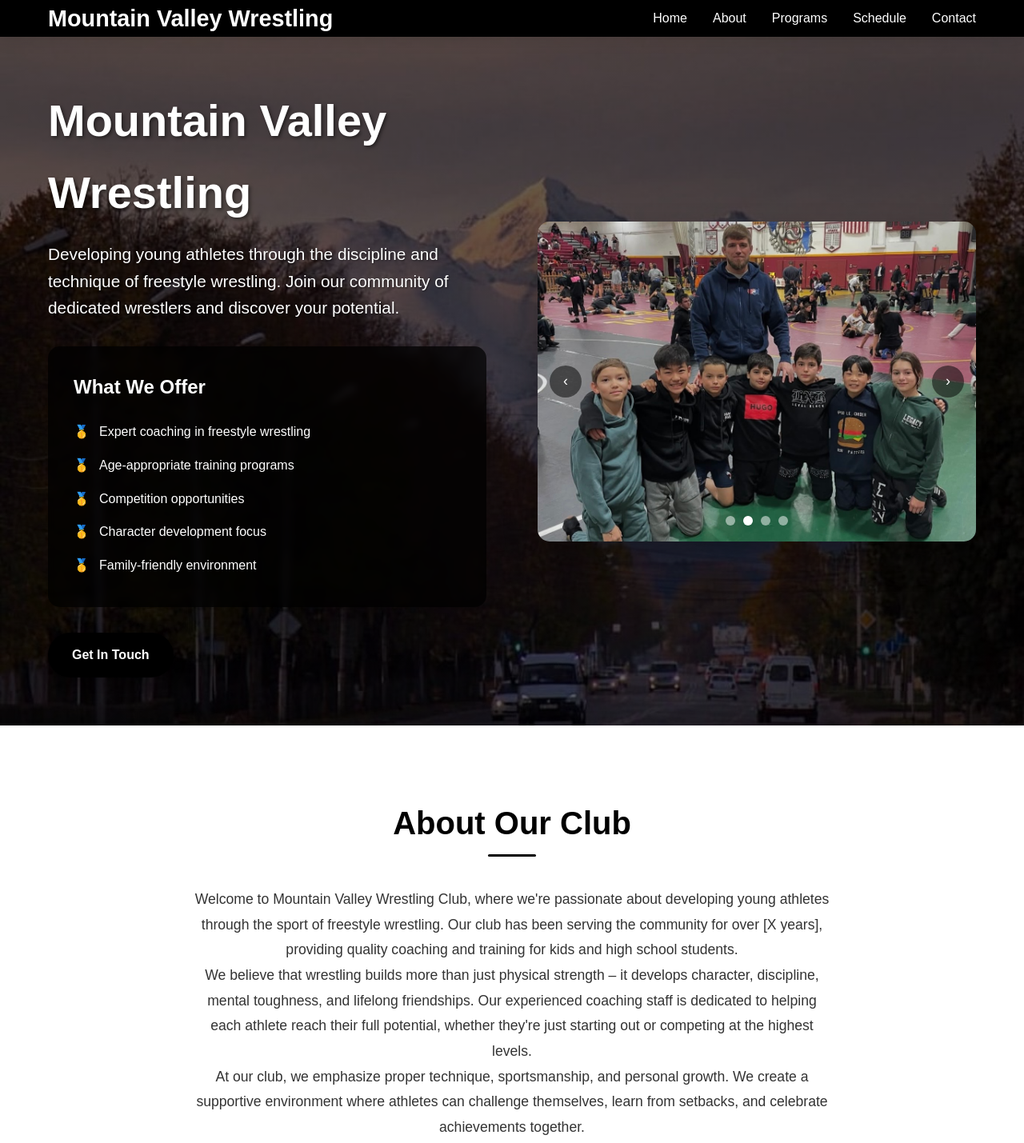
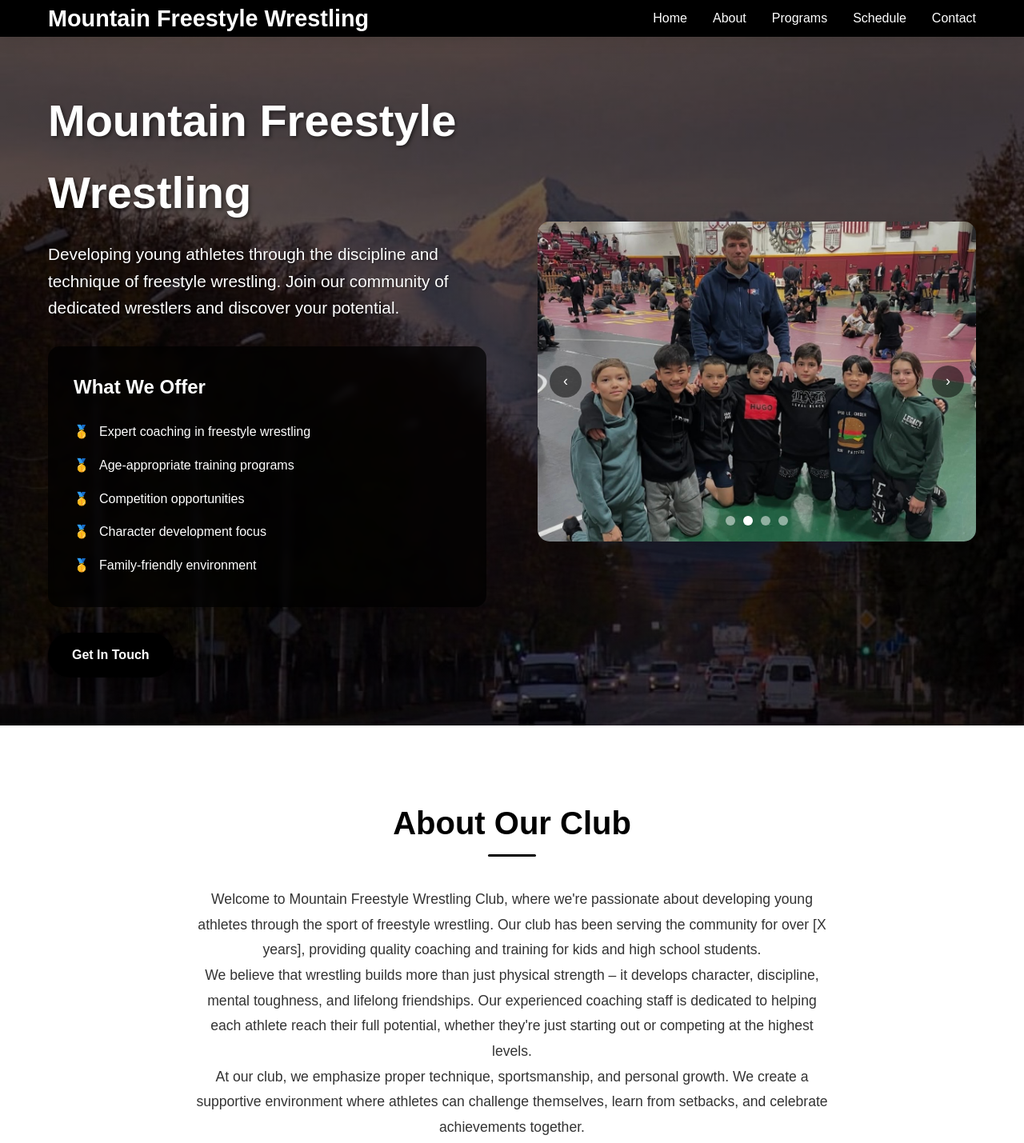
Before and after one commit to Moocifur/freestyle-wrestling, a plain HTML site: page index.html in a window 1280 px wide. Shown: the top 1429 px of the page at 80% size. Drawn offline with Linux system fonts and the light colour scheme.

Commit message:
correct business name

```diff
--- a/index.html
+++ b/index.html
@@ -432,7 +432,7 @@
 <body>
     <header>
         <nav class="container">
-            <a href="#" class="logo">Mountain Valley Wrestling</a>
+            <a href="#" class="logo">Mountain Freestyle Wrestling</a>
             <ul class="nav-links">
                 <li><a href="#home">Home</a></li>
                 <li><a href="#about">About</a></li>
@@ -447,7 +447,7 @@
         <div class="container">
             <div class="hero-content">
                 <div class="hero-text">
-                    <h1>Mountain Valley Wrestling</h1>
+                    <h1>Mountain Freestyle Wrestling</h1>
                     <p>Developing young athletes through the discipline and technique of freestyle wrestling. Join our community of dedicated wrestlers and discover your potential.</p>
 
                     <div class="hero-highlights">
@@ -504,7 +504,7 @@
                 <h2>About Our Club</h2>
                 <div class="about-content">
                     <div class="about-text">
-                        <p>Welcome to Mountain Valley Wrestling Club, where we're passionate about developing young athletes through the sport of freestyle wrestling. Our club has been serving the community for over [X years], providing quality coaching and training for kids and high school students.</p>
+                        <p>Welcome to Mountain Freestyle Wrestling Club, where we're passionate about developing young athletes through the sport of freestyle wrestling. Our club has been serving the community for over [X years], providing quality coaching and training for kids and high school students.</p>
 
                         <p>We believe that wrestling builds more than just physical strength – it develops character, discipline, mental toughness, and lifelong friendships. Our experienced coaching staff is dedicated to helping each athlete reach their full potential, whether they're just starting out or competing at the highest levels.</p>
 
@@ -662,7 +662,7 @@
 
     <footer>
         <div class="container">
-            <p>&copy; 2025 Mountain Valley Wrestling Club. All rights reserved. | Building champions on and off the mat.</p>
+            <p>&copy; 2025 Mountain Freestyle Wrestling Club. All rights reserved. | Building champions on and off the mat.</p>
         </div>
     </footer>
 
```
